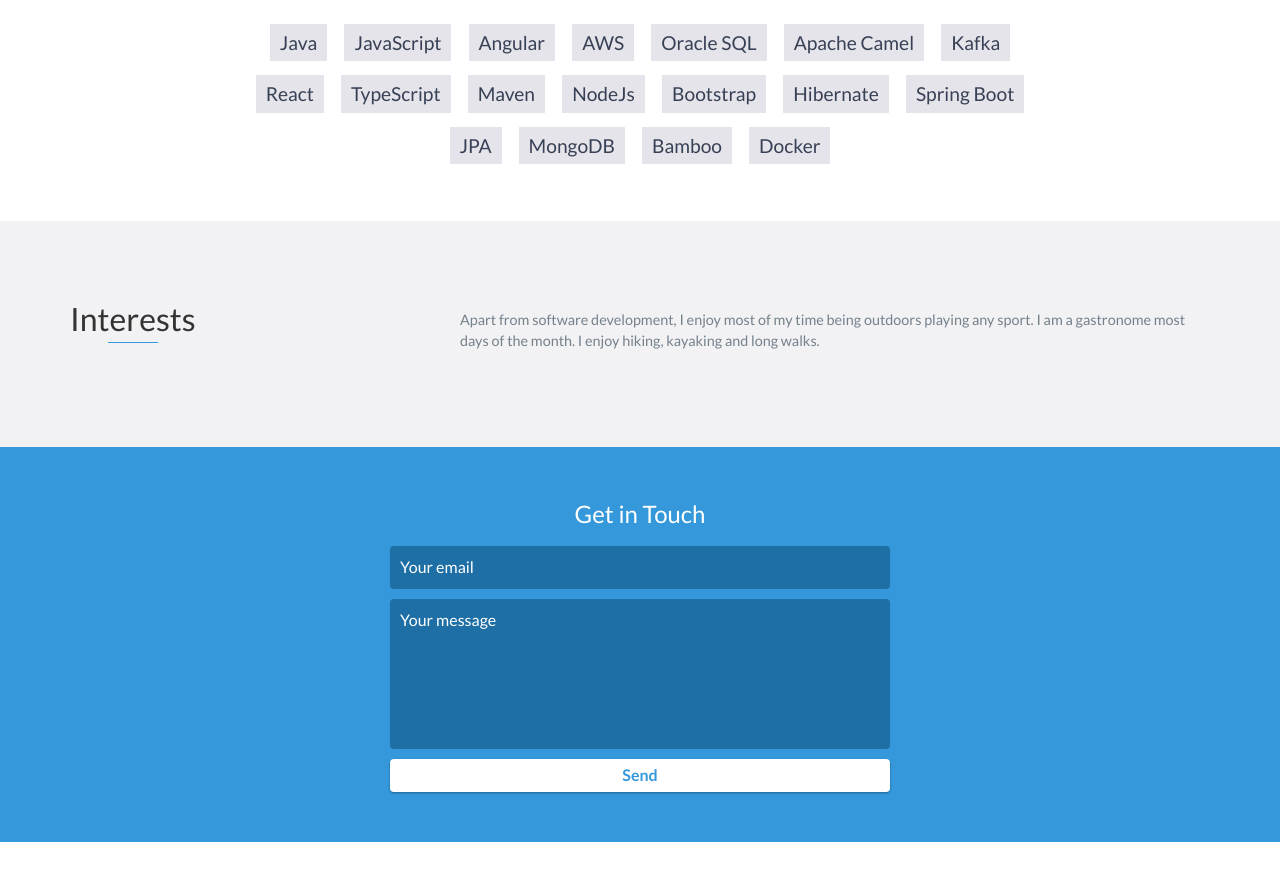
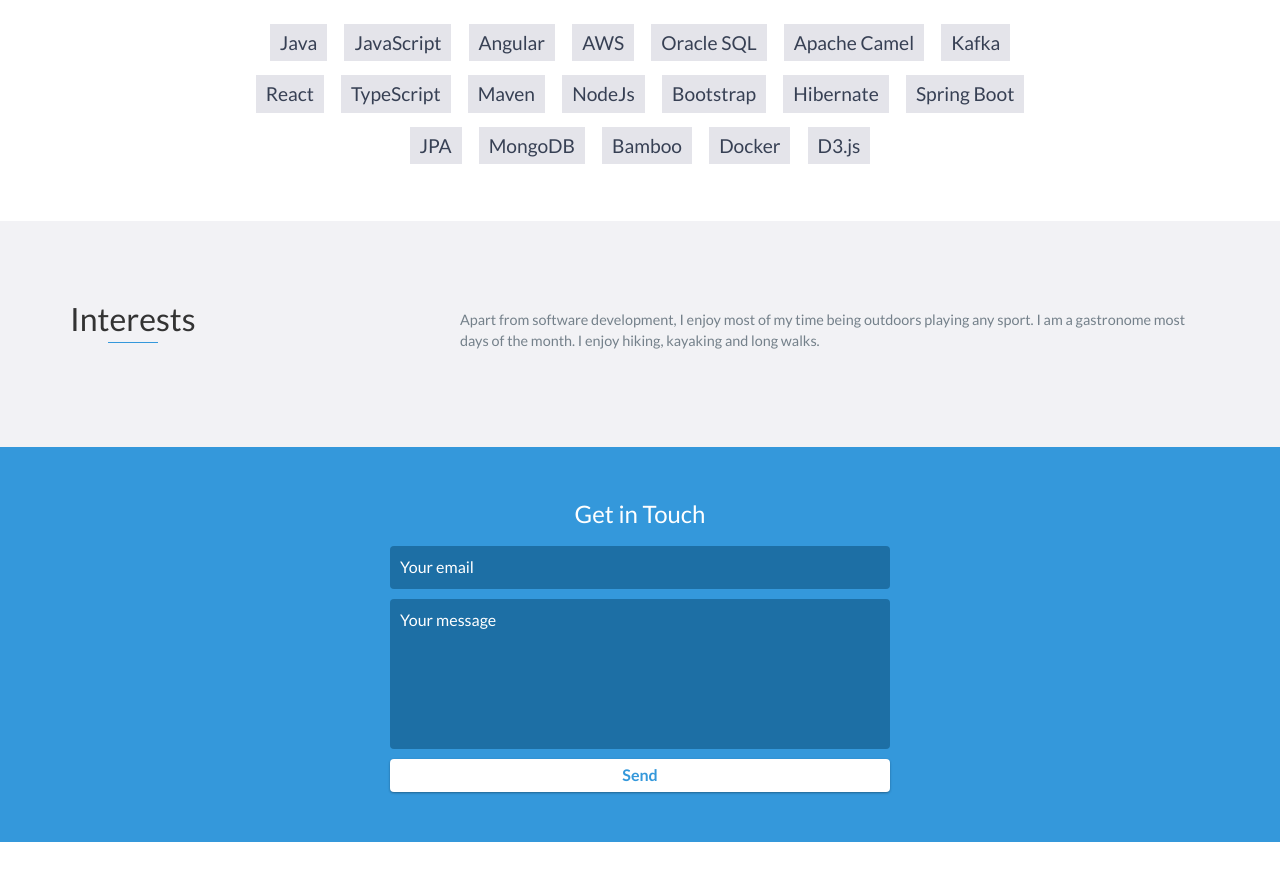
Before and after one commit to sanket-rc/Sanket04.cv, a website: page index.html in a window 1280 px wide. Shown: the part 4340-5215 px from the top of the page. Drawn offline with nearby package versions, Linux system fonts and the light colour scheme.

Commit message:
Resume updated

```diff
--- a/index.html
+++ b/index.html
@@ -335,6 +335,7 @@
             <li>MongoDB</li>
             <li>Bamboo</li>
             <li>Docker</li>
+            <li>D3.js</li>
         </ul>
     </div>
     <!-- End #skills -->
```
Also changed, not shown: 1 other file.
